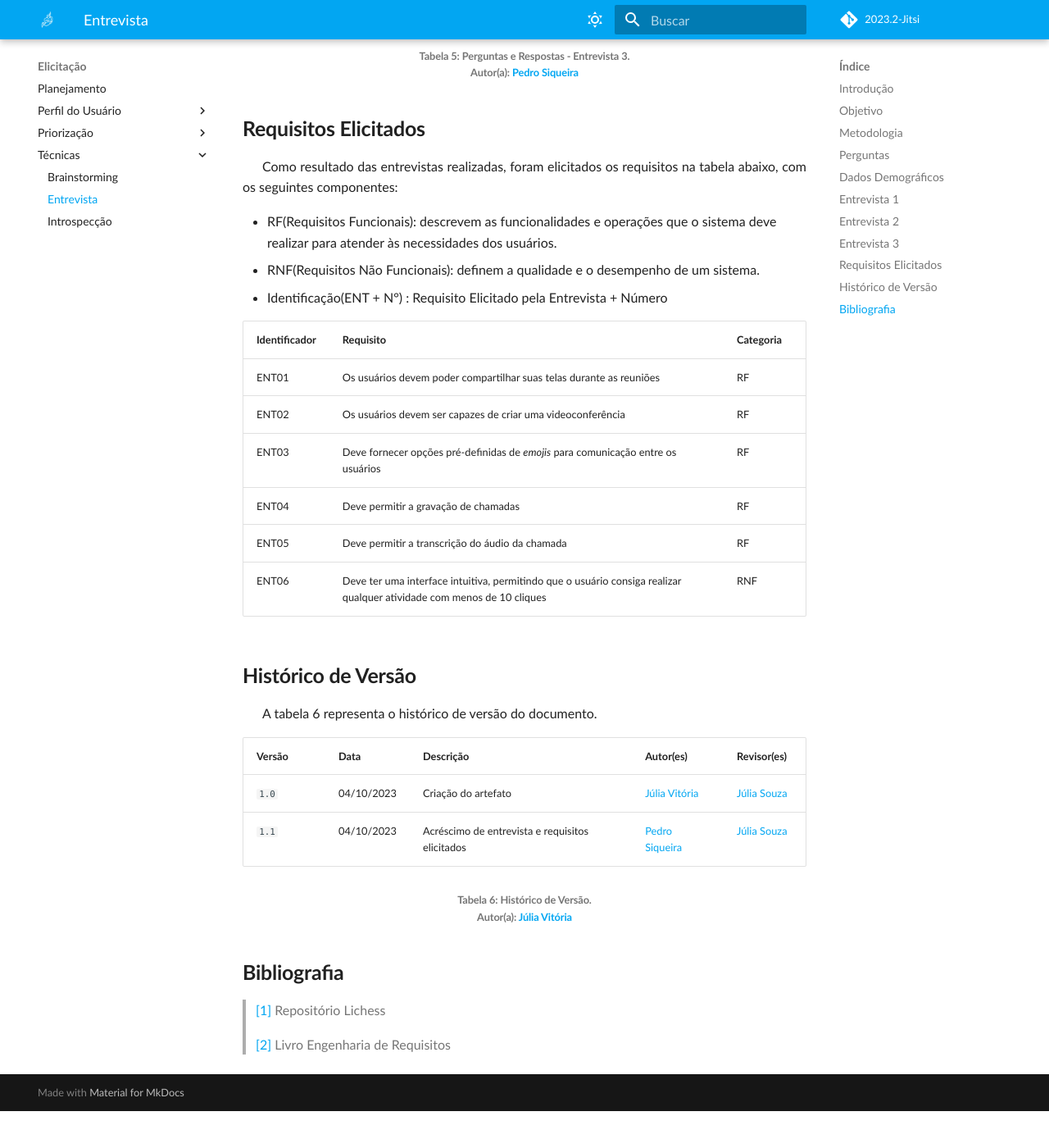
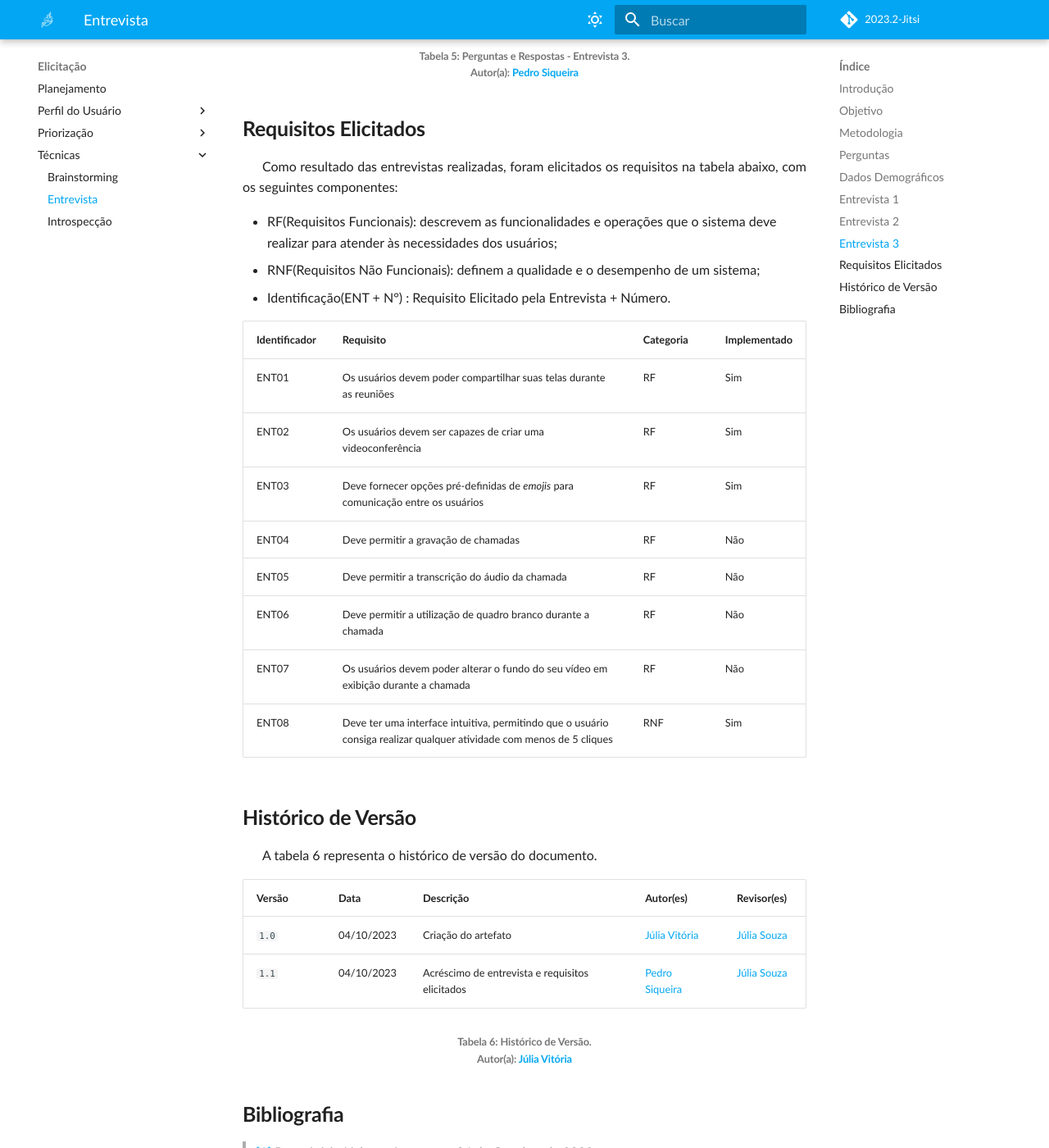
Before and after one commit to Requisitos-de-Software/2023.2-Jitsi, an MkDocs documentation site: the page built from docs/Elicitacao/tecnicas/entrevista.md, in a window 1280 px wide and 1400 px high, scrolled down 5219 px. Shown: the whole window at 82% size. Built offline with MkDocs 1.6.1 and Material for MkDocs 9.7.7, drawn with Linux system fonts in a browser that asks for light colours; some web fonts are replaced; comment, search, counter and statistics services are not loaded; before the commit the page ends 6574 px from its top, so only the background shows below that; some of the changed text lies outside the part shown.

```diff
--- a/docs/Elicitacao/tecnicas/entrevista.md
+++ b/docs/Elicitacao/tecnicas/entrevista.md
@@ -125,20 +125,22 @@
 <p align="justify">
 &emsp;&emsp;Como resultado das entrevistas realizadas, foram elicitados os requisitos na tabela abaixo, com os seguintes componentes:
 <ul>
-<li> RF(Requisitos Funcionais): descrevem as funcionalidades e operações que o sistema deve realizar para atender às necessidades dos usuários. </li>
-<li> RNF(Requisitos Não Funcionais): definem a qualidade e o desempenho de um sistema. </li>
-<li> Identificação(ENT + N°) : Requisito Elicitado pela Entrevista + Número
+<li> RF(Requisitos Funcionais): descrevem as funcionalidades e operações que o sistema deve realizar para atender às necessidades dos usuários;</li>
+<li> RNF(Requisitos Não Funcionais): definem a qualidade e o desempenho de um sistema;</li>
+<li> Identificação(ENT + N°) : Requisito Elicitado pela Entrevista + Número.</li>
 </ul>
 </p>
 
-| Identificador | Requisito | Categoria |
-| ------------- | -------------------- | --------- |
-| ENT01 | Os usuários devem poder compartilhar suas telas durante as reuniões | RF |
-| ENT02 | Os usuários devem ser capazes de criar uma videoconferência | RF |
-| ENT03 | Deve fornecer opções pré-definidas de _emojis_ para comunicação entre os usuários | RF |
-| ENT04 | Deve permitir a gravação de chamadas | RF |
-| ENT05 | Deve permitir a transcrição do áudio da chamada | RF |
-| ENT06 | Deve ter uma interface intuitiva, permitindo que o usuário consiga realizar qualquer atividade com menos de 10 cliques | RNF |
+| Identificador | Requisito | Categoria | Implementado |
+| ------------- | -------------------- | --------- | ------- |
+| ENT01 | Os usuários devem poder compartilhar suas telas durante as reuniões | RF | Sim |
+| ENT02 | Os usuários devem ser capazes de criar uma videoconferência | RF | Sim |
+| ENT03 | Deve fornecer opções pré-definidas de _emojis_ para comunicação entre os usuários | RF | Sim |
+| ENT04 | Deve permitir a gravação de chamadas | RF | Não |
+| ENT05 | Deve permitir a transcrição do áudio da chamada | RF | Não |
+| ENT06 | Deve permitir a utilização de quadro branco durante a chamada | RF | Não |
+| ENT07 | Os usuários devem poder alterar o fundo do seu vídeo em exibição durante a chamada | RF | Não |
+| ENT08 | Deve ter uma interface intuitiva, permitindo que o usuário consiga realizar qualquer atividade com menos de 5 cliques | RNF | Sim |
 
 ## **Histórico de Versão**
 <p align="justify">
@@ -153,6 +155,6 @@
 <br> Autor(a): <a href="https://github.com/Juhvitoria4">Júlia Vitória</a></h6>
 
 ## **Bibliografia**
-> <a href="https://requisitos-de-software.github.io/2022.2-Lichess/elicitacao/entrevista/">[1]</a>  Repositório Lichess
+> <a href="https://requisitos-de-software.github.io/2022.2-Lichess/elicitacao/entrevista/">[1]</a>  Repositório Lichess. Acesso em 04 de Outubro de 2023.
 
-> <a href="https://aprender3.unb.br/pluginfile.php/2692771/mod_resource/content/3/Elicitacao%20de%20Req%202.pdf">[2]</a>  Livro Engenharia de Requisitos
+> <a href="https://aprender3.unb.br/pluginfile.php/2692771/mod_resource/content/3/Elicitacao%20de%20Req%202.pdf">[2]</a>  VAZQUEZ, Carlos; SIMÕES, Guilherme. Engenharia de requisitos. Editora Brasport, 10 ago. 2016.
```
Also changed, not shown: docs/Elicitacao/planejamento.md (+4 -6 lines).
